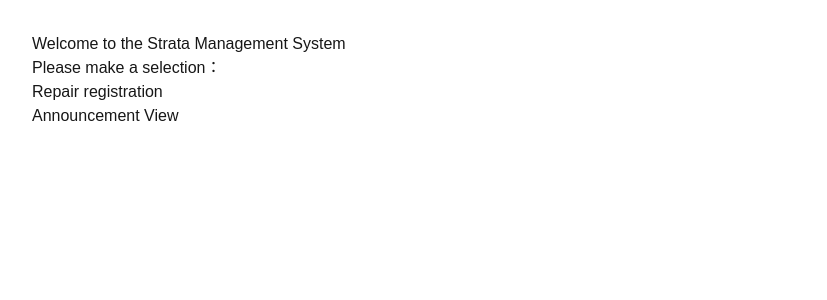
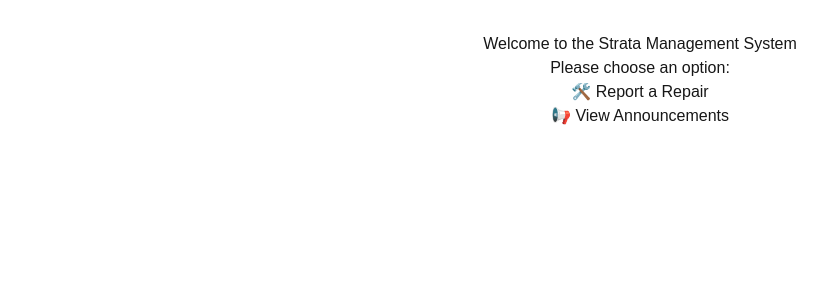
Before and after one commit to xpan0988/strata_management, a Next.js app: page / in a window 1280 px wide. Shown: the top 300 px of the page, without its empty margins (0-827 px from the left). Built offline with nearby package versions, Linux system fonts and the light colour scheme.

Commit message:
Update page.tsx

```diff
--- a/app/page.tsx
+++ b/app/page.tsx
@@ -1,11 +1,11 @@
 export default function Home() {
   return (
-    <main style={{ padding: '2rem' }}>
+    <main style={{ padding: '2rem', textAlign: 'center' }}>
       <h1>Welcome to the Strata Management System</h1>
-      <p>Please make a selection：</p>
-      <ul>
-        <li><a href="/report">Repair registration</a></li>
-        <li><a href="/announcement">Announcement View</a></li>
+      <p>Please choose an option:</p>
+      <ul style={{ listStyle: 'none', padding: 0 }}>
+        <li><a href="/report">🛠️ Report a Repair</a></li>
+        <li><a href="/announcement">📢 View Announcements</a></li>
       </ul>
     </main>
   );
```
